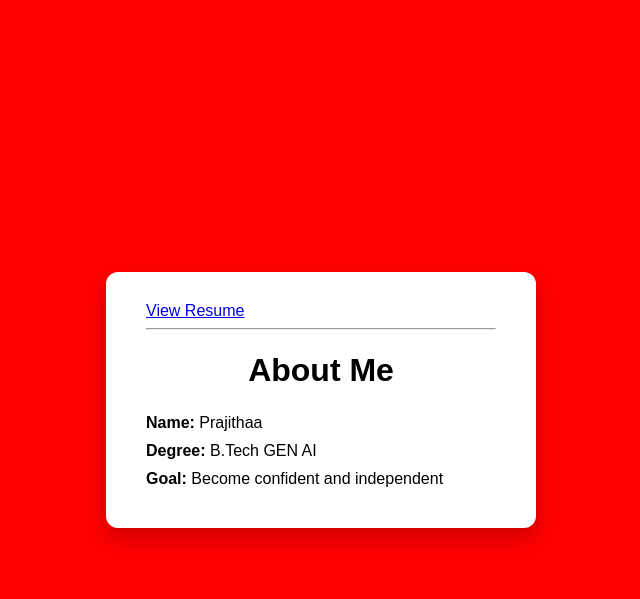
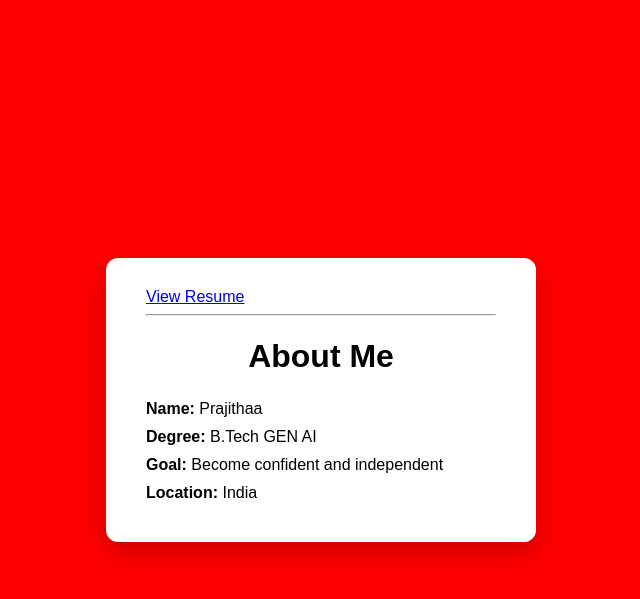
Before and after one commit to Prajithaa1Parani/AboutMe, a Flask app: page / in a window 1280 px wide. Shown: the top 599 px of the page, without its empty margins (319-959 px from the left). Run offline with Flask 3, Linux system fonts and the light colour scheme.

Commit message:
Add location to About Me page

```diff
--- a/templates/index.html
+++ b/templates/index.html
@@ -48,6 +48,8 @@
         <p><b>Name:</b> {{ name }}</p>
         <p><b>Degree:</b> {{ degree }}</p>
         <p><b>Goal:</b> {{ goal }}</p>
+        <p><b>Location:</b> India</p>
+
     </div>
 </body>
 
```
